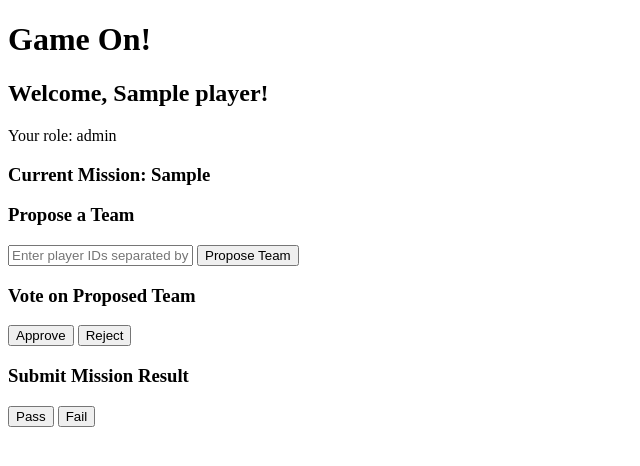
After one commit to FishInAZ/SYN-100-Project, a Flask app: template templates/game.html in a window 1280 px wide. The commit adds this page. Shown: the top 466 px of the page, without its empty margins (0-640 px from the left). Run offline with Flask 3, Linux system fonts and the light colour scheme; the template is opened without the code that fills it: most values are stand-ins (such as "Sample title", 1, 10 or a date in 2020).

Commit message:
Updated game logic

```diff
--- a/app.py
+++ b/app.py
@@ -1,5 +1,5 @@
-from flask import Flask, render_template, request, redirect, url_for, session
-import random
+from flask import Flask, render_template, request, redirect, url_for, session, jsonify
+import random, uuid
 
 app = Flask(__name__)
 app.secret_key = 'your_secret_key_here'  # Replace with a secure key in production
@@ -28,43 +28,154 @@ ROLES = {
     ]
 }
 
+# Game rooms
+game_rooms = {}
+
 @app.route('/')
 def home():
     return render_template('index.html')
 
-@app.route('/create_game', methods=['POST'])
-def create_game():
+@app.route('/create_room', methods=['POST'])
+def create_room():
+    room_id = str(uuid.uuid4())[:6]
     num_players = int(request.form['num_players'])
-    session['num_players'] = num_players
-    session['players'] = []
-    return redirect(url_for('assign_roles'))
+    if num_players < 5 or num_players > 10:
+        return redirect(url_for('home'))
+    session['room_id'] = room_id
+    session['player_id'] = None
+    game_rooms[room_id] = {
+        'num_players': num_players,
+        'players': {},
+        'roles': {},
+        'mission_votes': {},
+        'current_mission': 1,
+        'missions': [],
+        'team_proposals': [],
+        'team_votes': {},
+        'mission_results': [],
+        'leader_index': 0
+    }
+    return redirect(url_for('lobby', room_id=room_id))
 
-@app.route('/assign_roles')
-def assign_roles():
-    num_players = session.get('num_players', 0)
-    players = session.get('players', [])
+@app.route('/lobby/<room_id>')
+def lobby(room_id):
+    if room_id not in game_rooms:
+        return redirect(url_for('home'))
+    return render_template('lobby.html', players=game_rooms[room_id]['players'].values(), room_id=room_id)
 
-    if not players:
-        all_roles = ROLES['good'] + ROLES['evil']
+@app.route('/join_room/<room_id>', methods=['POST'])
+def join_room(room_id):
+    if room_id not in game_rooms:
+        return redirect(url_for('home'))
+    player_name = request.form['player_name']
+    player_id = str(uuid.uuid4())
+    session['player_id'] = player_id
+    session['room_id'] = room_id
+    game_rooms[room_id]['players'][player_id] = {
+        'name': player_name,
+        'role': None,
+        'is_leader': False
+    }
+    return redirect(url_for('lobby', room_id=room_id))
+
+@app.route('/assign_roles/<room_id>')
+def assign_roles(room_id):
+    if room_id not in game_rooms:
+        return redirect(url_for('home'))
+    room = game_rooms[room_id]
+    num_players = len(room['players'])
+    if num_players < 5:
+        return redirect(url_for('lobby', room_id=room_id))
+
+    all_roles = ROLES['good'] + ROLES['evil']
+    random.shuffle(all_roles)
+    assigned_roles = all_roles[:num_players]
+
+    # Assign roles ensuring game balance (similar to Avalon)
+    required_roles = ["National Parks Conservation Association", "U.S. Environmental Protection Agency", "ExxonMobil"]
+    selected_roles = set(assigned_roles)
+    while not all(role in selected_roles for role in required_roles):
         random.shuffle(all_roles)
         assigned_roles = all_roles[:num_players]
+        selected_roles = set(assigned_roles)
 
-        # Assign roles ensuring game balance (similar to Avalon)
-        good_count = 0
-        evil_count = 0
-        for role in assigned_roles:
-            if role in ROLES['good']:
-                good_count += 1
-            else:
-                evil_count += 1
+    player_ids = list(room['players'].keys())
+    for player_id, role in zip(player_ids, assigned_roles):
+        room['players'][player_id]['role'] = role
 
-        # Ensure there is at least Merlin, Percival, and the Assassin
-        if good_count < 3 or evil_count < 2:
-            return redirect(url_for('create_game'))
+    # Set the first leader
+    room['leader_index'] = 0
+    room['players'][player_ids[0]]['is_leader'] = True
 
-        session['players'] = assigned_roles
+    return redirect(url_for('game', room_id=room_id))
 
-    return render_template('assign_roles.html', players=session['players'])
+@app.route('/game/<room_id>')
+def game(room_id):
+    if room_id not in game_rooms:
+        return redirect(url_for('home'))
+    player_id = session.get('player_id', None)
+    if not player_id or player_id not in game_rooms[room_id]['players']:
+        return redirect(url_for('home'))
+    player = game_rooms[room_id]['players'][player_id]
+    room = game_rooms[room_id]
+    return render_template('game.html', player=player, game_state=room)
+
+@app.route('/propose_team/<room_id>', methods=['POST'])
+def propose_team(room_id):
+    if room_id not in game_rooms:
+        return jsonify({'status': 'error', 'message': 'Room not found.'})
+    room = game_rooms[room_id]
+    player_id = session.get('player_id', None)
+    if not room['players'][player_id]['is_leader']:
+        return jsonify({'status': 'error', 'message': 'Only the leader can propose a team.'})
+
+    proposed_team = request.json.get('team')
+    room['team_proposals'].append(proposed_team)
+    return jsonify({'status': 'success', 'team': proposed_team})
+
+@app.route('/vote_team/<room_id>', methods=['POST'])
+def vote_team(room_id):
+    if room_id not in game_rooms:
+        return jsonify({'status': 'error', 'message': 'Room not found.'})
+    room = game_rooms[room_id]
+    player_id = session.get('player_id', None)
+    vote = request.json.get('vote')
+    mission_number = room['current_mission']
+    if mission_number not in room['team_votes']:
+        room['team_votes'][mission_number] = {}
+    room['team_votes'][mission_number][player_id] = vote
+
+    # Check if all players have voted
+    if len(room['team_votes'][mission_number]) == len(room['players']):
+        approve_votes = list(room['team_votes'][mission_number].values()).count('approve')
+        if approve_votes > len(room['players']) / 2:
+            # Team approved, proceed to mission
+            return jsonify({'status': 'team_approved'})
+        else:
+            # Team rejected, assign next leader
+            assign_next_leader(room_id)
+            return jsonify({'status': 'team_rejected'})
+
+    return jsonify({'status': 'success'})
+
+@app.route('/mission_result/<room_id>', methods=['POST'])
+def mission_result(room_id):
+    if room_id not in game_rooms:
+        return jsonify({'status': 'error', 'message': 'Room not found.'})
+    room = game_rooms[room_id]
+    mission_number = room['current_mission']
+    result = request.json.get('result')
+    room['mission_results'].append(result)
+    room['current_mission'] += 1
+    assign_next_leader(room_id)
+    return jsonify({'status': 'success', 'next_mission': room['current_mission']})
+
+def assign_next_leader(room_id):
+    room = game_rooms[room_id]
+    player_ids = list(room['players'].keys())
+    room['players'][player_ids[room['leader_index']]]['is_leader'] = False
+    room['leader_index'] = (room['leader_index'] + 1) % len(player_ids)
+    room['players'][player_ids[room['leader_index']]]['is_leader'] = True
 
 if __name__ == '__main__':
     app.run(debug=True)
--- /dev/null
+++ b/templates/game.html
@@ -0,0 +1,63 @@
+<!DOCTYPE html>
+<html>
+<head>
+    <title>Game</title>
+    <script>
+        function proposeTeam() {
+            const team = document.getElementById("teamInput").value.split(",").map(item => item.trim());
+            fetch("/propose_team", {
+                method: "POST",
+                headers: {
+                    "Content-Type": "application/json"
+                },
+                body: JSON.stringify({ team: team })
+            }).then(response => response.json()).then(data => {
+                alert("Team proposed: " + data.team.join(", "));
+            });
+        }
+
+        function voteTeam(vote) {
+            fetch("/vote_team", {
+                method: "POST",
+                headers: {
+                    "Content-Type": "application/json"
+                },
+                body: JSON.stringify({ vote: vote })
+            }).then(response => response.json()).then(data => {
+                alert("Vote submitted: " + vote);
+            });
+        }
+
+        function submitMissionResult(result) {
+            fetch("/mission_result", {
+                method: "POST",
+                headers: {
+                    "Content-Type": "application/json"
+                },
+                body: JSON.stringify({ result: result })
+            }).then(response => response.json()).then(data => {
+                alert("Mission result submitted. Next mission: " + data.next_mission);
+            });
+        }
+    </script>
+</head>
+<body>
+    <h1>Game On!</h1>
+    <h2>Welcome, {{ player.name }}!</h2>
+    <p>Your role: {{ player.role }}</p>
+
+    <h3>Current Mission: {{ game_state.current_mission }}</h3>
+
+    <h3>Propose a Team</h3>
+    <input type="text" id="teamInput" placeholder="Enter player IDs separated by commas">
+    <button onclick="proposeTeam()">Propose Team</button>
+
+    <h3>Vote on Proposed Team</h3>
+    <button onclick="voteTeam('approve')">Approve</button>
+    <button onclick="voteTeam('reject')">Reject</button>
+
+    <h3>Submit Mission Result</h3>
+    <button onclick="submitMissionResult('pass')">Pass</button>
+    <button onclick="submitMissionResult('fail')">Fail</button>
+</body>
+</html>
```
Also changed, not shown: templates/index.html (+10 -3 lines), templates/lobby.html (added, +27 -0 lines).
